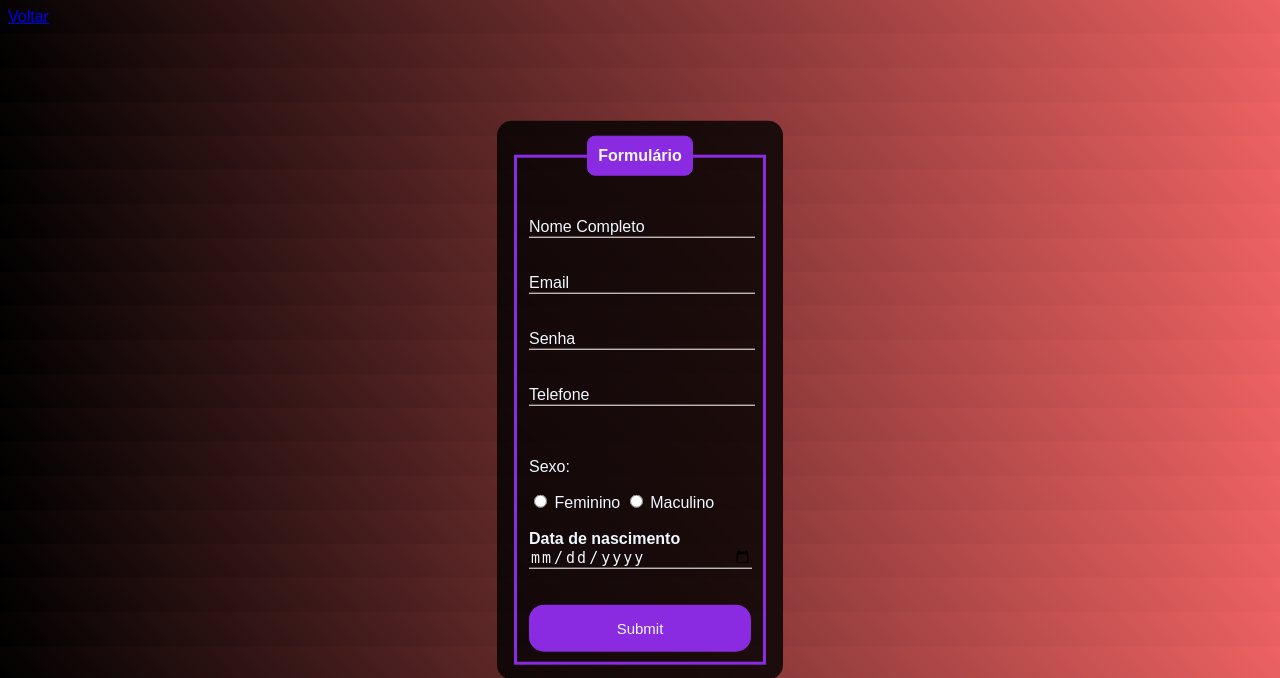
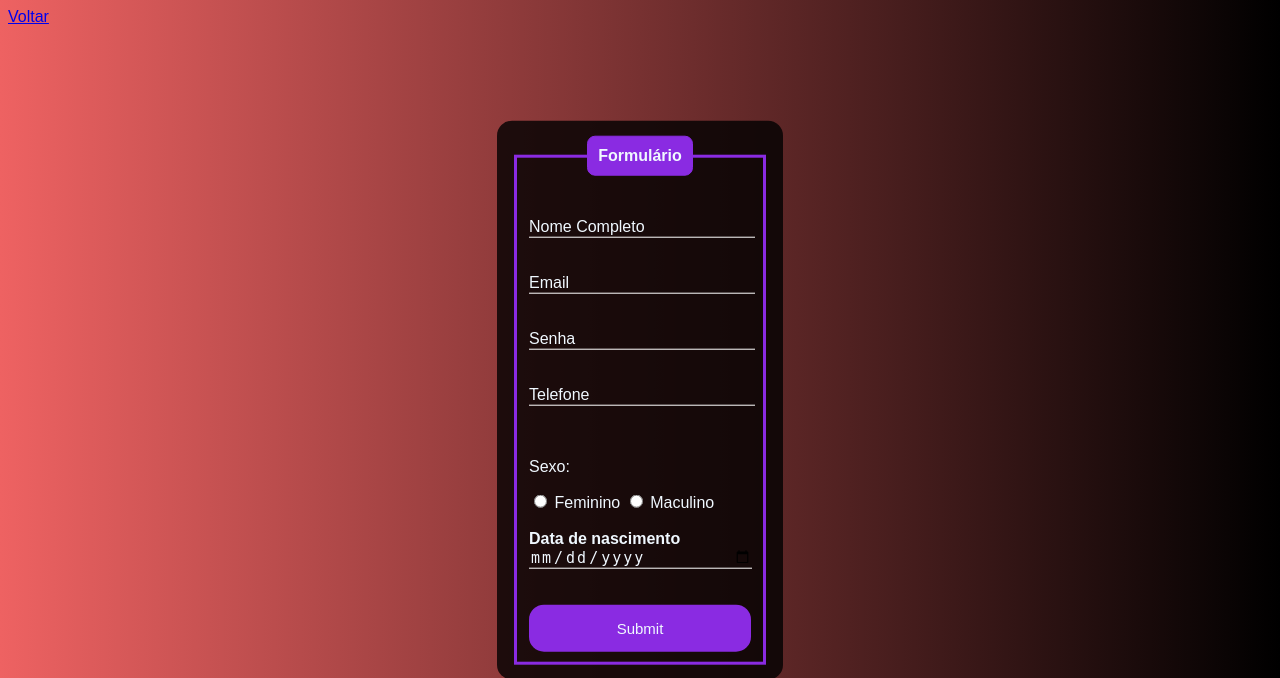
Before and after one commit to mpaesps/SimpleCRUD-php, a PHP site: page /formulario.php in a window 1280 px wide. Shown: the top 678 px of the page. Run offline with PHP 8.4, Linux system fonts and the light colour scheme; data that the repository does not hold is empty.

Commit message:
alteracao form

```diff
--- a/formulario.php
+++ b/formulario.php
@@ -1,5 +1,5 @@
 <?php
-    if(isset($_POST))
+     if(isset($_POST['submit']))
     {
         include_once('config.php');
 
@@ -25,7 +25,7 @@
     <style>
         body{
             font-family: Arial, Helvetica, sans-serif;
-            background-image: linear-gradient(45deg,black,rgb(238, 98, 98));
+            background-image: linear-gradient(to left,black,rgb(238, 98, 98));
         }
         .box{
             color: aliceblue;
```
